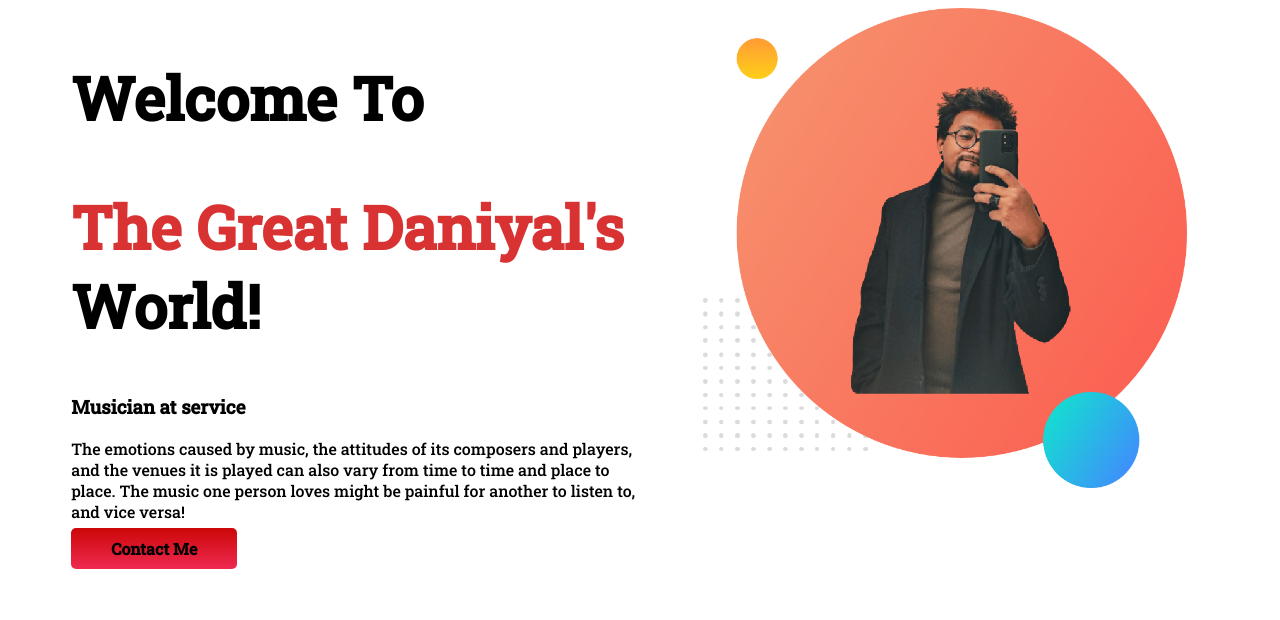
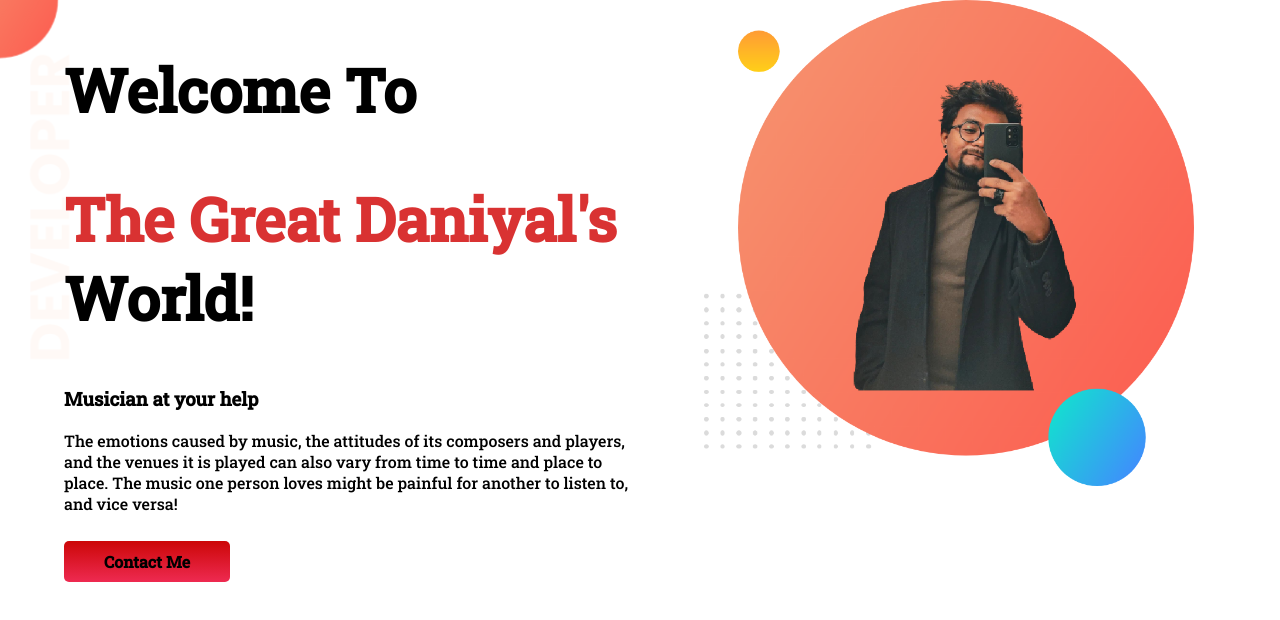
Before and after one commit to Dianot-Hossain/Practise-Portfolio, a plain HTML site: page index.html in a window 1280 px wide. Drawn offline with Linux system fonts and the light colour scheme.

Commit message:
top part complete

```diff
--- a/index.html
+++ b/index.html
@@ -13,15 +13,15 @@
 </head>
 
 <body>
-    <section>
+    <section class="top-part">
         <div class="half-width">
             <h1>Welcome To</h1>
             <h1><span class="highlights">The Great Daniyal's</span> World!</h1>
-            <h3>Musician at service</h3>
+            <h3>Musician at your help</h3>
             <p>The emotions caused by music, the attitudes of its composers and players, and the venues it is played can
                 also vary from time to time and place to place. The music one person loves might be painful for another
                 to
-                listen to, and vice versa!</p>
+                listen to, and vice versa!</p><br>
             <a class="link-button" target="_blank" href="https://www.facebook.com/Dianot.hussain/"> Contact Me</a>
         </div>
 
--- a/styles.css
+++ b/styles.css
@@ -1,5 +1,6 @@
 body {
     font-family: 'Roboto Slab', serif;
+    margin: 0%;
 }
 
 h1 {
@@ -31,3 +32,8 @@ section {
     color: black;
     font-weight: 700;
 }
+
+.top-part {
+    background-image: url(images/top-banner.png);
+    background-repeat: no-repeat;
+}
```
